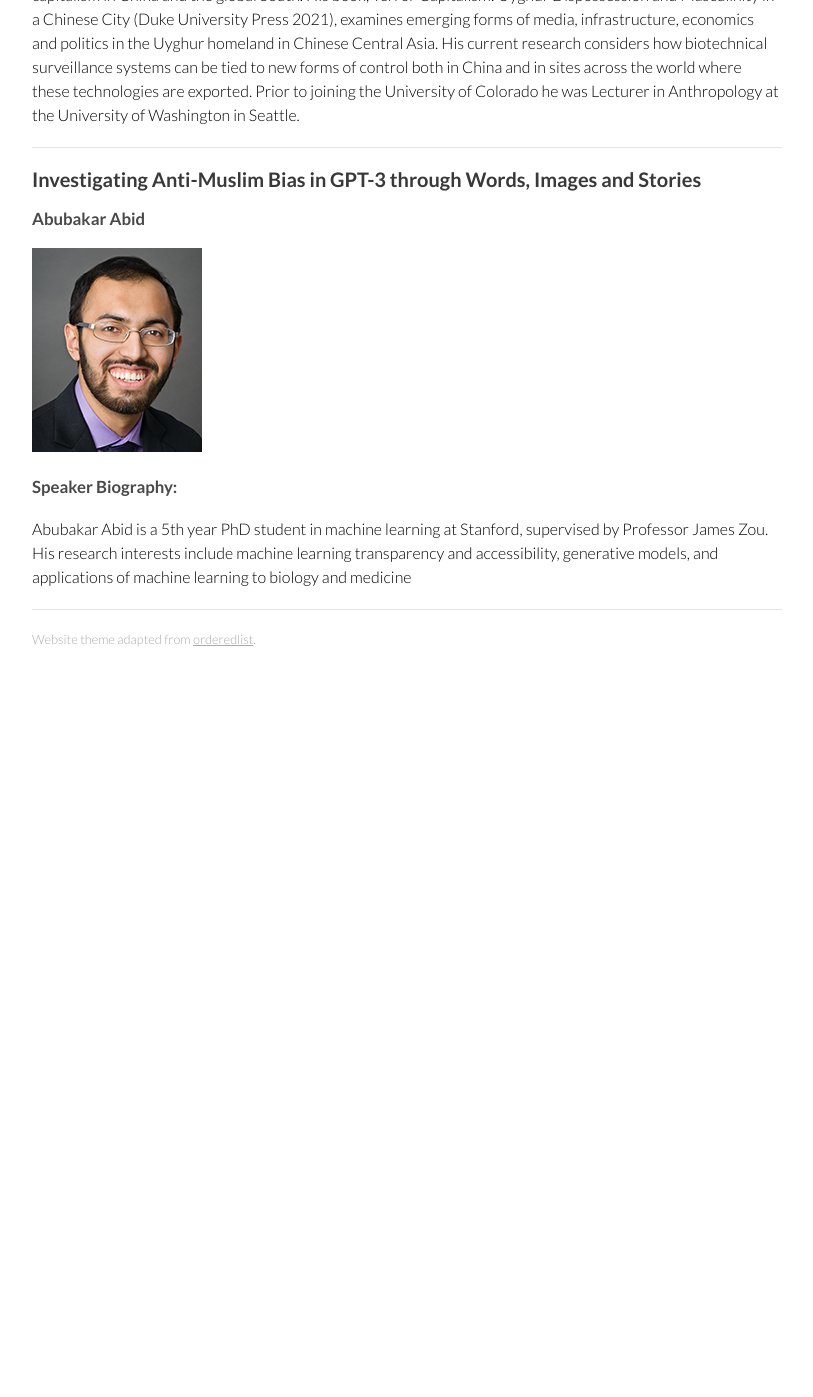
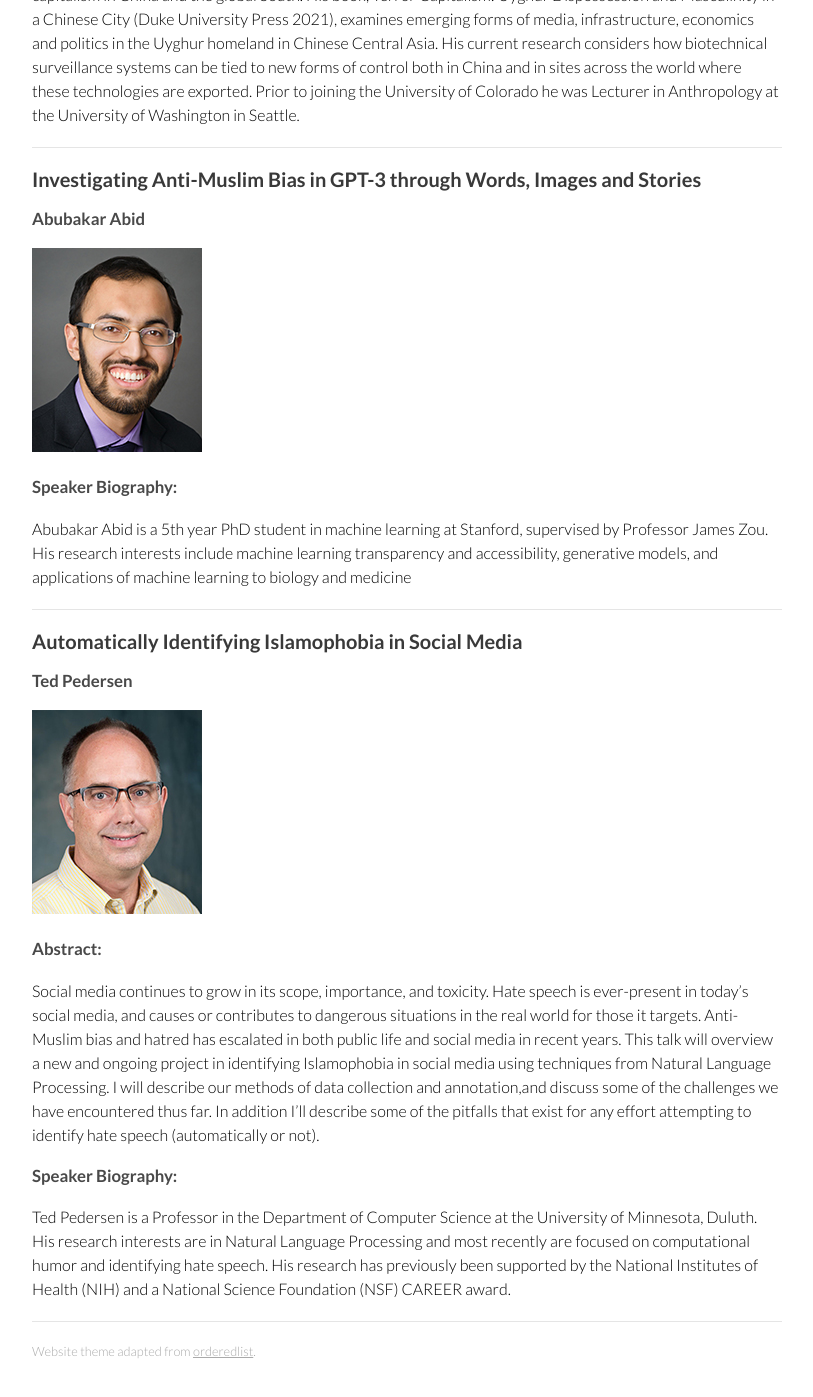
Before and after one commit to musiml/musiml.github.io, a Jekyll site: the page built from talks/index.md, in a window 1280 px wide and 1400 px high, scrolled down 1525 px. Shown: the top 1397 px of the window, without its empty margins (233-1046 px from the left). Built offline with Jekyll 4.4.1, drawn with Linux system fonts in a browser that asks for light colours; before the commit the page ends 2213 px from its top, so only the background shows below that.

Commit message:
Adding Ted Pedersen.

```diff
--- a/talks/index.md
+++ b/talks/index.md
@@ -37,3 +37,18 @@ Darren Byler is a postdoctoral fellow at the Center for Asian Studies at the Uni
 ### Speaker Biography:
 
 Abubakar Abid is a 5th year PhD student in machine learning at Stanford, supervised by Professor James Zou. His research interests include machine learning transparency and accessibility, generative models, and applications of machine learning to biology and medicine
+
+<hr/>
+
+## Automatically Identifying Islamophobia in Social Media
+### Ted Pedersen
+
+<img src="{{site.baseurl}}/images/ted_pedersen.jpg" width="170px" align="bottom">
+
+### Abstract:
+
+Social media continues to grow in its scope, importance, and toxicity. Hate speech is ever-present in today’s social media, and causes or contributes to dangerous situations in the real world for those it targets. Anti-Muslim bias and hatred has escalated in both public life and social media in recent years. This talk will overview a new and ongoing project in identifying Islamophobia in social media using techniques from Natural Language Processing. I will describe our methods of data collection and annotation,and discuss some of the challenges we have encountered thus far. In addition I’ll describe some of the pitfalls that exist for any effort attempting to identify hate speech (automatically or not).
+
+### Speaker Biography:
+
+Ted Pedersen is a Professor in the Department of Computer Science at the University of Minnesota, Duluth. His research interests are in Natural Language Processing and most recently are focused on computational humor and identifying hate speech. His research has previously been supported by the National Institutes of Health (NIH) and a National Science Foundation (NSF) CAREER award.
```
Also changed, not shown: index.md (+2 -2 lines), images/ted_pedersen.jpg (added), 1 other file.
